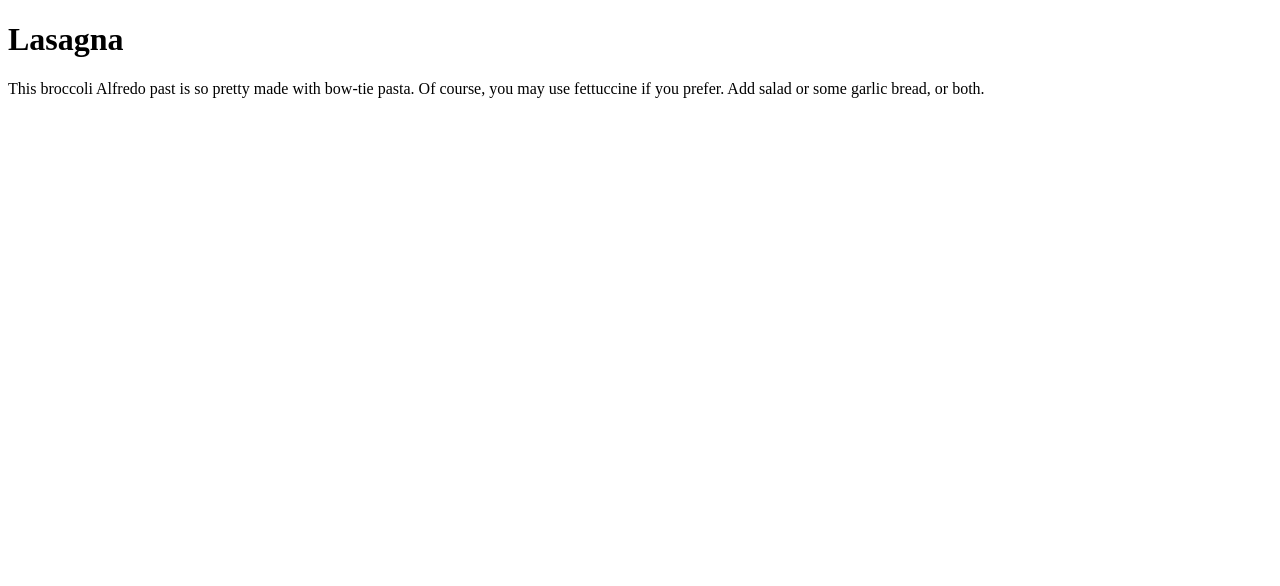
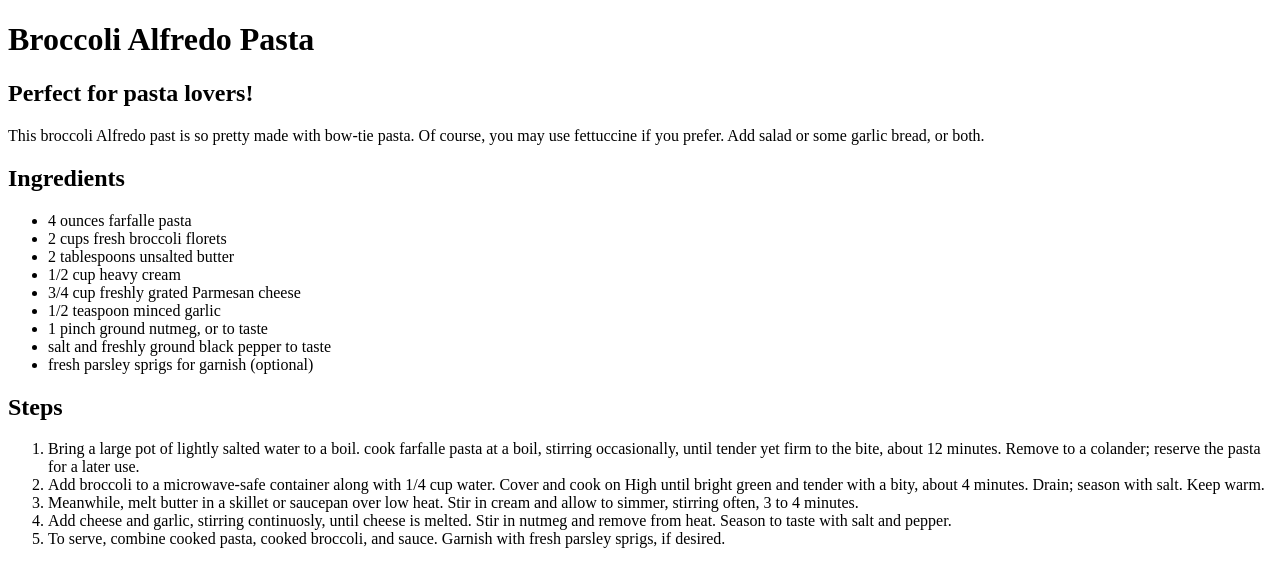
Before and after one commit to pattrujillo/odin-recipes, a plain HTML site: page recipes/Broccoli-alfredo-pasta.html in a window 1280 px wide. Drawn offline with Linux system fonts and the light colour scheme.

Commit message:
finished the file broccoli alfredo pasta

```diff
--- a/recipes/Broccoli-alfredo-pasta.html
+++ b/recipes/Broccoli-alfredo-pasta.html
@@ -3,15 +3,54 @@
 <html lang="en">
     <head>
         <meta charset="utf-8">
-        <title>Lasagna</title>
+        <title>Broccoli Alfredo Pasta</title>
     </head>
     <body>
-        <h1>Lasagna</h1>
+        <h1>Broccoli Alfredo Pasta</h1>
+        <h2>Perfect for pasta lovers!</h2>
         <p>
             This broccoli Alfredo past is so pretty made with
             bow-tie pasta. Of course, you may use fettuccine
             if you prefer. Add salad or some garlic bread, or both.
         </p>
-
+        <h2>Ingredients</h2>
+        <ul>
+            <li>4 ounces farfalle pasta</li>
+            <li>2 cups fresh broccoli florets</li>
+            <li>2 tablespoons unsalted butter</li>
+            <li>1/2 cup heavy cream</li>
+            <li>3/4 cup freshly grated Parmesan cheese</li>
+            <li>1/2 teaspoon minced garlic</li>
+            <li>1 pinch ground nutmeg, or to taste</li>
+            <li>salt and freshly ground black pepper to taste</li>
+            <li>fresh parsley sprigs for garnish (optional)</li>
+        </ul>
+        <h2>Steps</h2>
+        <ol>
+            <li>
+                Bring a large pot of lightly salted water to a boil.
+                cook farfalle pasta at a boil, stirring occasionally,
+                until tender yet firm to the bite, about 12 minutes.
+                Remove to a colander; reserve the pasta for a later use.
+            </li>
+            <li>
+                Add broccoli to a microwave-safe container along with 1/4 cup water.
+                Cover and cook on High until bright green and tender
+                with a bity, about 4 minutes. Drain; season with salt.
+                Keep warm.
+            </li>
+            <li>
+                Meanwhile, melt butter in a skillet or saucepan over low heat.
+                Stir in cream and allow to simmer, stirring often, 3 to 4 minutes.
+            </li>
+            <li>
+                Add cheese and garlic, stirring continuosly, until cheese is melted.
+                Stir in nutmeg and remove from heat. Season to taste with salt and pepper.
+            </li>
+            <li>
+                To serve, combine cooked pasta, cooked broccoli, and sauce.
+                Garnish with fresh parsley sprigs, if desired.
+            </li>
+        </ol>
     </body>
 </html>
```
